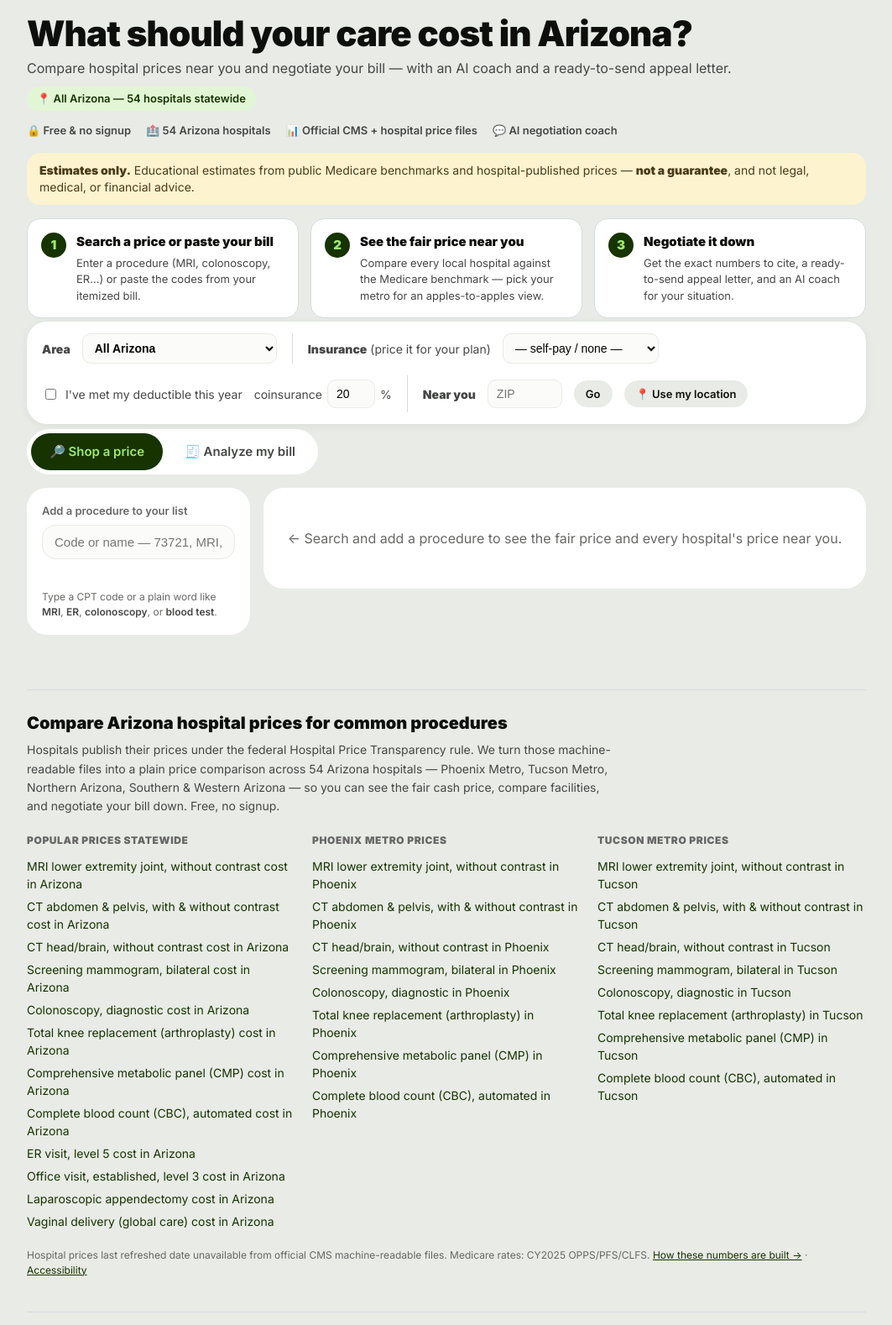
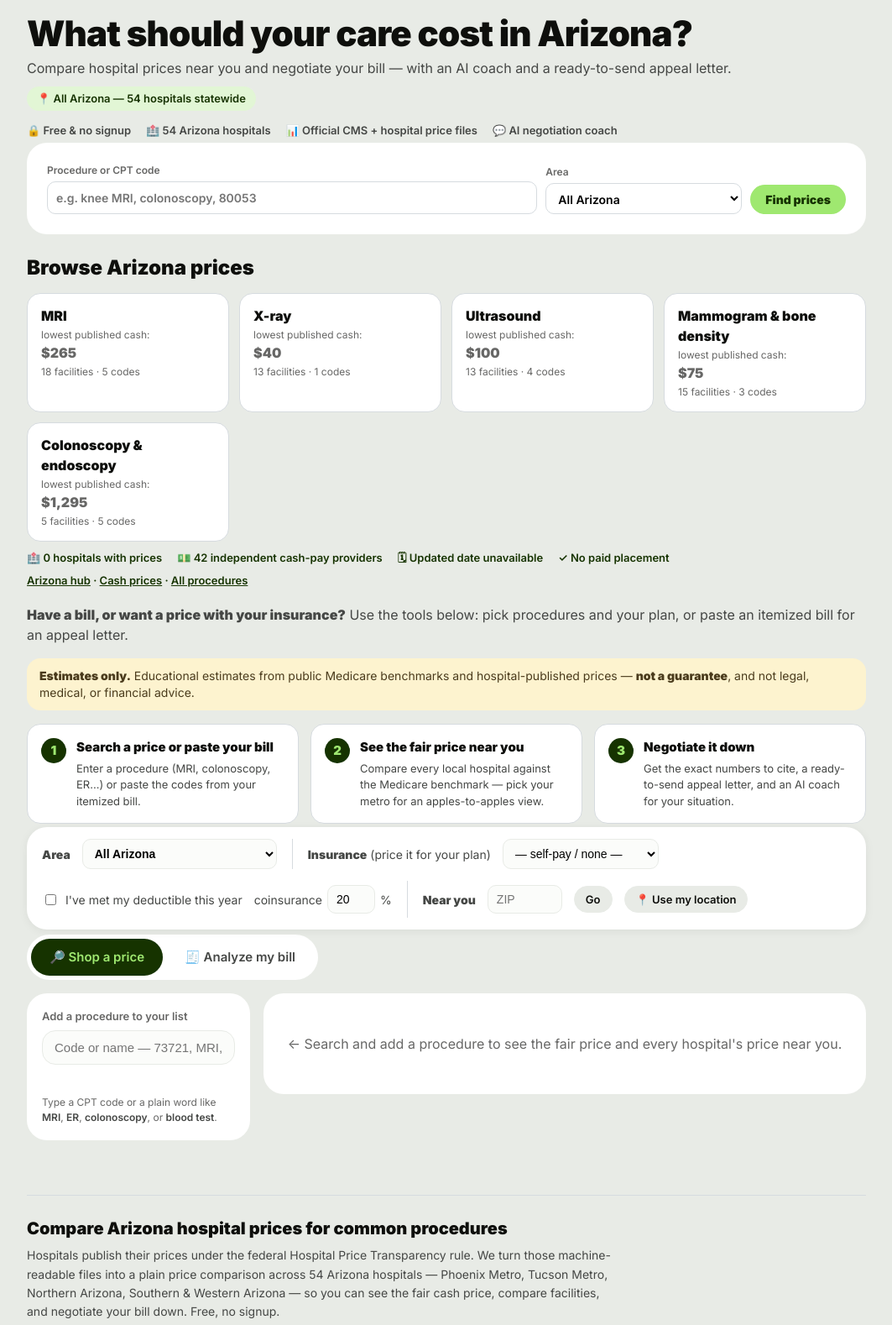
Before and after one commit to XanderHalloran/HealthcarePricingLookup, a FastAPI app: page / in a window 1280 px wide. Shown: the part 126-1704 px from the top of the page at 84% size, without its empty margins (108-1171 px from the left). Run offline with FastAPI, Linux system fonts and the light colour scheme; some libraries are stand-ins or nearby versions.

Commit message:
price guide: home category tiles, category hubs, richer procedure pages, page cache + warm-up + gzip, sitemap
- home (consumer): search box with area, a tile per care category (typical hospital price,
  lowest published cash, facility count) and a trust strip above the bill tools, which stay
- category hubs /arizona/{cat} and /arizona/{metro}/{cat} (mri, ct, x-ray, ultrasound,
  mammography, gi-endoscopy, labs, er, office-visits, surgery, heart, therapy, maternity):
  every code with typical, middle 50% + n, state typical, lowest cash, Medicare; lowest
  published prices for anchor codes; independent cash listings; /phoenix/mri 301s here.
  Category slugs never equal procedure slugs (mammogram/colonoscopy stay procedure pages)
- procedure pages: Typical / Middle 50% / state typical / Medicare / Ask tiles with one-line
  definitions, cash vs negotiated explained, insurer medians with hospital counts, link up
  to the category and related codes; 'fair self-pay price' copy now says typical (rule named)
- speed: rendered-page cache keyed on path+query, invalidated by the weekly swap (RATES_DIR
  mtime) or PAGE_CACHE_TTL (default 3600 s; forms/search/geo never cached); background
  warm-up of coverage + AZ catalogs; GZip; sitemap adds hubs, categories, profiles
- /search?area= sends codes to the metro page

```diff
--- a/src/app.py
+++ b/src/app.py
@@ -344,8 +344,13 @@ def _analyze(codes, state, payer=None, metro=None, lat=None, lon=None):
 @app.get("/", response_class=HTMLResponse)
 def index(request: Request, state: str = "", metro: str = ""):
     """Home. `?state=CA` (or `?metro=denver`) pre-selects a market; unknown -> default."""
-    return templates.TemplateResponse(request, "index.html",
-                                      dict(_ctx(None, "", state, "shop", metro=metro), nav="home"))
+    ctx = dict(_ctx(None, "", state, "shop", metro=metro), nav="home")
+    if CONSUMER:
+        st = ctx["state"]
+        ctx["guide"] = {"tiles": _tiles(st), "state_slug": MARKETS[st]["slug"],
+                        "n_priced": next((x["n"] for x in _cov()["states"] if x["code"] == st), 0),
+                        "n_cash": len([p for p in _cash_providers(st) if p["n_priced"]])}
+    return templates.TemplateResponse(request, "index.html", ctx)
 
 
 @app.get("/card", response_class=HTMLResponse)
@@ -456,7 +461,9 @@ def _procedure_page(request, code, metro="", state=DEFAULT_STATE):
             {"@type": "Question", "name": f["q"],
              "acceptedAnswer": {"@type": "Answer", "text": f["a"]}} for f in faqs]},
     ]}
+    detail = _procedure_detail(code, state, metro, d) if CONSUMER else None
     return templates.TemplateResponse(request, "procedure.html", {
+        "detail": detail,
         "r": r, "city": city, "metro": metro, "desc": desc, "phrase": phrase, "base": BASE_URL, "brand": BRAND,
         "n_hosp": MARKETS[state].get("n", 0), "nav": "compare", "own_ids": OWN_IDS,
         "canonical": canonical, "faqs": faqs, "ld": ld, "data_refreshed": _vintage(), "counts": counts,
@@ -465,6 +472,35 @@ def _procedure_page(request, code, metro="", state=DEFAULT_STATE):
         "title": f"How much does {phrase} (CPT {code}) cost in {city}? | {BRAND['short']}",
         "meta_desc": meta, "siblings": siblings, "related": related,
     })
+
+
+def _procedure_detail(code, state, metro, d):
+    """Comparison context for a consumer procedure page: metro vs state typical with n,
+    insurer medians with hospital counts, and the category it belongs to."""
+    import hubs
+    out = {"state_name": MARKETS[state]["name"], "state_typical": None, "state_n": 0, "payers": [],
+           "cat": None, "cat_url": "", "related": []}
+    if metro:
+        srows = [r for r in _analyze(code, state, None, None) if r["resolved"]]
+        if srows:
+            out["state_typical"] = srows[0]["result"].get("neg_median")
+            out["state_n"] = srows[0]["result"].get("n_hospitals") or 0
+    try:
+        pm = payer_matrix(_con(), RATES_DIR, PAYER_DIR, code, state, STATE["hospital_names"],
+                          STATE["metros"]["ids"].get(metro) if metro else None, PAYER_LIST)
+        out["payers"] = sorted(({"payer": p, "median": pm["stats"][p]["median"], "n": pm["stats"][p]["n"]}
+                                for p in pm["payers"] if p in pm["stats"]), key=lambda x: x["median"])
+    except Exception:             # payer data is optional context; never fail the page on it
+        out["payers"] = []
+    cat = hubs.category_of(code)
+    if cat:
+        c = hubs.CAT_BY_SLUG[cat]
+        base = f"/{MARKETS[state]['slug']}" + (f"/{metro}" if metro else "")
+        out.update(cat=c[1], cat_url=f"{base}/{cat}")
+        proc_base = f"/{metro}/procedure/" if metro else f"{_state_path(state)}/procedure/"
+        out["related"] = [{"desc": _by_code[k]["desc"], "code": k, "url": f"{proc_base}{k}"}
+                          for k in c[4] if k != code and k in _by_code]
+    return out
 
 
 def _procedure_crumbs(state, metro, code, city, path):
@@ -525,8 +561,9 @@ def _build_faqs(desc, code, city, d, counts=None):
     faqs = []
     if med is not None:
         faqs.append({"q": f"How much does {desc} cost in {city}?",
-                     "a": (f"A fair self-pay price for {desc} (CPT {code}) in {city} is around "
-                           f"{m(med)}. The middle half of the {counts['in_range']} hospital prices "
+                     "a": (f"The typical hospital price for {desc} (CPT {code}) in {city} is about "
+                           f"{m(med)} (each hospital's published cash price where it has one, otherwise "
+                           f"its negotiated insurer median). The middle half of the {counts['in_range']} hospital prices "
                            f"runs from {m(low)} to {m(high)}; the comparison table lists "
                            f"{counts['phrase']}. These are estimates from published prices, "
                            f"not a guarantee.")})
@@ -585,10 +622,13 @@ def procedure_slug(request: Request, state_slug: str, metro: str, proc_slug: str
     """Readable SEO page for a top procedure: /arizona/phoenix/mri-brain.
     Registered AFTER /{area}/procedure/{code} so that pattern keeps winning."""
     state = MARKET_BY_SLUG.get(state_slug)
-    if not state or STATE["metros"]["state_of"].get(metro) != state or proc_slug not in SLUG_TO_CODE:
+    is_cat = CONSUMER and proc_slug in hubs.CAT_BY_SLUG
+    if not state or STATE["metros"]["state_of"].get(metro) != state or not (proc_slug in SLUG_TO_CODE or is_cat):
         return HTMLResponse("Unknown page.", status_code=404)
     if state != _market(state):
         return _coming_soon(state)
+    if proc_slug not in SLUG_TO_CODE:                     # /arizona/phoenix/mri: a category hub
+        return _category_hub(request, state, metro, proc_slug)
     return _procedure_page(request, SLUG_TO_CODE[proc_slug], metro)
 
 
@@ -1201,6 +1241,21 @@ def sitemap():
         if m["state"] in live:
             for s in TOP_PROCS:
                 urls.append(f"{BASE_URL}/{MARKETS[m['state']]['slug']}/{m['key']}/{s['slug']}")
+    if CONSUMER:
+        urls += [f"{BASE_URL}{p}" for p in ("/procedures", "/cash", "/data-coverage", "/trust", "/corrections",
+                                            "/faq", "/about", "/privacy")]
+        for st in live:
+            sl = MARKETS[st]["slug"]
+            urls += [f"{BASE_URL}/{sl}", f"{BASE_URL}/{sl}/hospitals"]
+            urls += [f"{BASE_URL}/{sl}/{c[0]}" for c in hubs.CATEGORIES]
+            for m in STATE["metros"]["list"]:
+                if m["state"] == st:
+                    urls.append(f"{BASE_URL}/{sl}/{m['key']}")
+                    if m["promote"]:
+                        urls += [f"{BASE_URL}/{sl}/{m['key']}/{c[0]}" for c in hubs.CATEGORIES]
+            urls += [f"{BASE_URL}{_hosp_url(h['id'])}" for h in _state_hospitals(st) if h["codes"] and h["url"]]
+        urls += [f"{BASE_URL}{_cash_url(p)}" for p in CASH["providers"]]
+        urls += [f"{BASE_URL}{_freestanding_url(e['name'])}" for e in FREESTANDING_SLUG.values() if e["state"] in live]
     body = ('<?xml version="1.0" encoding="UTF-8"?>'
             '<urlset xmlns="http://www.sitemaps.org/schemas/sitemap/0.9">'
             + "".join(f"<url><loc>{u}</loc></url>" for u in urls) + "</urlset>")
@@ -1518,12 +1573,13 @@ def procedures(request: Request):
 
 
 @app.get("/search", response_class=HTMLResponse)
-def search(request: Request, q: str = ""):
+def search(request: Request, q: str = "", area: str = ""):
     _consumer_only()
     qs = (q or "").strip()
     code = qs.upper()
+    area = area if area in STATE["metros"]["ids"] else ""
     if code in _by_code:
-        return RedirectResponse(f"/procedure/{code}", status_code=302)
+        return RedirectResponse(f"/{area}/procedure/{code}" if area else f"/procedure/{code}", status_code=302)
     words = [w for w in qs.lower().replace(",", " ").split() if w]
     hits = []
     if words:
@@ -1535,7 +1591,8 @@ def search(request: Request, q: str = ""):
                 hits.append(s)
     return _page(request, "search.html", f"Search: {qs} | {BRAND['short']}" if qs else f"Search | {BRAND['short']}",
                  "Search procedures by name or CPT code.", "/search", nav="procedures", noindex=True,
-                 crumbs=[_home_crumb(), {"name": "Search"}], hits=hits, search_q=qs)
+                 crumbs=[_home_crumb(), {"name": "Search"}], hits=hits, search_q=qs,
+                 hit_base=f"/{area}/procedure/" if area else "/procedure/")
 
 
 @app.get("/hospitals")
@@ -1575,8 +1632,34 @@ def _metro_hub(request, st, mk):
 
 
 def _hub_extra(st, mk):
-    """Cash-pay listings (and, below, category tiles) for a state or metro hub."""
-    return {"tiles": [], "cash_providers": _cash_providers(st, mk)}
+    """Category tiles + cash-pay listings for a state or metro hub."""
+    return {"tiles": _tiles(st, mk), "cash_providers": _cash_providers(st, mk)}
+
+
+def _cash_in_cat(st, mk, cat):
+    groups = set(hubs.CASH_GROUPS.get(cat, []))
+    return cashpay.rank([r for r in CASH["rows"] if r["group"] in groups and r["price"] is not None
+                         and r["provider"]["state"] == st and (mk is None or r["provider"]["metro"] in (mk, None))])
+
+
+def _tiles(st, mk=None):
+    """One tile per care category: typical hospital price for its anchor code, facility count,
+    and the lowest published cash price in the category (hospital or independent)."""
+    cat = _catalog(st, mk)
+    base = f"/{MARKETS[st]['slug']}" + (f"/{mk}" if mk else "")
+    out = []
+    for slug, label, blurb, rep, codes in hubs.CATEGORIES:
+        d = cat.get(rep)
+        if not d:
+            continue
+        sm = hubs.summarize(d)
+        cash = _cash_in_cat(st, mk, slug)
+        lows = [x for x in (sm["cash_low"], cash[0]["price"] if cash else None) if x is not None]
+        out.append({"slug": slug, "label": label, "blurb": blurb, "code": rep, "desc": _by_code[rep]["desc"],
+                    "typical": sm["median"], "n_fac": sm["n_fac"] + len({r["provider"]["slug"] for r in cash}),
+                    "cash_low": min(lows) if lows else None, "url": f"{base}/{slug}",
+                    "n_codes": sum(1 for c in codes if c in cat)})
+    return out
 
 
 def _hospital_index(request, st):
@@ -1833,6 +1916,70 @@ async def newsletter(request: Request):
                  noindex=True, ok=True, email=email, back=back)
 
 
+# ---------- Speed: rendered-page cache, warm-up, gzip ----------
+# Procedure, hub and methodology pages were taking 5-30 s on the 3.8 GB VPS (one 504). The
+# data only changes at the weekly swap, so a rendered page is reusable until RATES_DIR's
+# mtime changes (the swap) or PAGE_CACHE_TTL passes. Forms, search and geo lookups are never cached.
+import time as _time  # noqa: E402
+from collections import OrderedDict  # noqa: E402
+from fastapi.middleware.gzip import GZipMiddleware  # noqa: E402
+
+_UNDER_TEST = "pytest" in sys.modules
+PAGE_CACHE_TTL = int(os.environ.get("PAGE_CACHE_TTL", "0" if _UNDER_TEST else "3600"))
+PAGE_CACHE_MAX = int(os.environ.get("PAGE_CACHE_MAX", "3000"))
+_NO_CACHE = {"/corrections", "/search", "/newsletter", "/geo", "/map", "/refer", "/eob", "/ask", "/email", "/letter"}
+_PAGE_CACHE: "OrderedDict[tuple, tuple]" = OrderedDict()
+
+
+def _cache_stamp():
+    """Key for the page cache and the result/catalog memos: the dataset swap (top dir mtime)
+    plus the rate-table generation, so cached pages drop when the tables are rebuilt. Not
+    named _data_stamp: that is the table loader's own (fuller) change detector."""
+    return (os.path.getmtime(RATES_DIR) if os.path.isdir(RATES_DIR) else 0, _TBL["gen"])
+
+
+@app.middleware("http")
+async def page_cache(request: Request, call_next):
+    path = request.url.path
+    if (request.method != "GET" or PAGE_CACHE_TTL <= 0 or path in _NO_CACHE
+            or path.startswith("/static") or request.headers.get("authorization")):
+        return await call_next(request)
+    key, now, stamp = (path, request.url.query), _time.time(), _cache_stamp()
+    hit = _PAGE_CACHE.get(key)
+    if hit and hit[0] == stamp and now - hit[1] < PAGE_CACHE_TTL:
+        _PAGE_CACHE.move_to_end(key)
+        return Response(hit[2], media_type="text/html; charset=utf-8", headers={"X-Page-Cache": "HIT"})
+    resp = await call_next(request)
+    if resp.status_code != 200 or not resp.headers.get("content-type", "").startswith("text/html"):
+        return resp
+    body = b"".join([chunk async for chunk in resp.body_iterator])
+    _PAGE_CACHE[key] = (stamp, now, body)
+    while len(_PAGE_CACHE) > PAGE_CACHE_MAX:
+        _PAGE_CACHE.popitem(last=False)
+    return Response(body, media_type="text/html; charset=utf-8", headers={"X-Page-Cache": "MISS"})
+
+
+app.add_middleware(GZipMiddleware, minimum_size=1000)
+
+
+def _warm():
+    """Precompute what the guide pages read (coverage, per-hospital counts, the default
+    state's catalog and its promoted metros) right after start-up, off the request path."""
+    try:
+        _cov()
+        _hosp_stats()
+        _catalog(DEFAULT_STATE)
+        for m in STATE["metros"]["list"]:
+            if m["state"] == DEFAULT_STATE and m["promote"]:
+                _catalog(DEFAULT_STATE, m["key"])
+    except Exception as ex:   # warm-up is an optimization; the pages compute lazily anyway
+        print(f"warm-up skipped: {type(ex).__name__}: {ex}", file=sys.stderr)
+
+
+if CONSUMER and os.environ.get("WARM_CATALOG", "0" if _UNDER_TEST else "1") == "1":
+    threading.Thread(target=_warm, name="warm-catalog", daemon=True).start()
+
+
 # ---- catch-all hub routes: keep these LAST so every fixed path above wins ----
 @app.get("/{slug}", response_class=HTMLResponse)
 def one_segment(request: Request, slug: str):
@@ -1869,5 +2016,40 @@ def two_segments(request: Request, a: str, b: str):
 
 
 def _category_hub(request, st, mk, cat):
-    """Placeholder until the category hubs land: send visitors to the procedure catalog."""
-    raise HTTPException(status_code=404)
+    """/arizona/mri or /arizona/phoenix/mri: every tracked code in the family with typical,
+    middle-50% range and n (same numbers as the CPT pages), the lowest published prices for
+    the anchor codes, and independent cash listings for the category."""
+    slug, label, blurb, rep, codes = hubs.CAT_BY_SLUG[cat]
+    catalog, state_cat = _catalog(st, mk), (_catalog(st) if mk else None)
+    m = next((x for x in STATE["metros"]["list"] if x["key"] == mk), None) if mk else None
+    place = m["label"] if m else MARKETS[st]["name"]
+    city = m["city"].split(",")[0] if m else MARKETS[st]["name"]
+    proc_base = f"/{mk}/procedure/" if mk else f"{_state_path(st)}/procedure/"
+    rows = []
+    for c in codes:
+        d = catalog.get(c)
+        if not d:
+            continue
+        sm = hubs.summarize(d)
+        url = (f"/{MARKETS[st]['slug']}/{mk}/{CODE_TO_SLUG[c]}" if mk and c in CODE_TO_SLUG else f"{proc_base}{c}")
+        rows.append({"svc": _by_code[c], "code": c, "sm": sm, "url": url,
+                     "state_typical": hubs.summarize(state_cat[c])["median"] if state_cat and c in state_cat else None})
+    if not rows:
+        raise HTTPException(status_code=404)
+    lowest = [r for r in rows if r["sm"]["lowest"]][:3]
+    cash = _cash_in_cat(st, mk, cat)
+    base = f"/{MARKETS[st]['slug']}" + (f"/{mk}" if mk else "")
+    crumbs = [_home_crumb(), _state_crumb(st)]
+    if m:
+        crumbs.append({"name": m["label"], "url": f"/{MARKETS[st]['slug']}/{mk}"})
+    crumbs.append({"name": label})
+    others = [{"label": c[1], "url": f"{base}/{c[0]}"} for c in hubs.CATEGORIES if c[0] != cat]
+    areas = ([{"label": f"All {MARKETS[st]['name']}", "url": f"/{MARKETS[st]['slug']}/{cat}"}] if mk else []) + \
+        [{"label": x["label"], "url": f"/{MARKETS[st]['slug']}/{x['key']}/{cat}"}
+         for x in STATE["metros"]["list"] if x["state"] == st and x["key"] != mk]
+    return _page(request, "category.html", f"{label} cost in {city}: hospital and cash prices | {BRAND['short']}",
+                 f"{label} prices in {place}: {len(rows)} procedure codes with typical price, range and facility "
+                 f"count, plus the lowest published cash prices. No paid placement.",
+                 f"{base}/{cat}", nav="category", crumbs=crumbs, label=label, blurb=blurb, place=place,
+                 city=city, rows=rows, lowest=lowest, cash=cash[:12], n_cash=len(cash), metro=mk, st=st,
+                 cash_groups=hubs.CASH_GROUPS.get(cat, []), others=others, areas=areas)
--- /dev/null
+++ b/src/web/templates/_tile.html
@@ -0,0 +1,4 @@
+<a class="tile" href="{{ t.url }}"><b>{{ t.label }}</b>
+  {% if t.typical is not none %}<div class="amt">${{ '{:,.0f}'.format(t.typical) }}</div><small>typical hospital price, {{ t.desc }}</small>{% endif %}
+  {% if t.cash_low is not none %}<small>lowest published cash: <b>${{ '{:,.0f}'.format(t.cash_low) }}</b></small>{% endif %}
+  <small>{{ t.n_fac }} facilities · {{ t.n_codes }} codes</small></a>
--- a/src/web/templates/index.html
+++ b/src/web/templates/index.html
@@ -97,6 +97,20 @@
     </div>
     {% endif %}
   </div>
+  {% if brand.profile != 'ortho' and not rows and guide %}
+  <section class="guide" aria-labelledby="guide-h">
+    <form class="card filters" action="/search" method="get" role="search" style="margin-top:4px">
+      <label style="flex:1 1 260px">Procedure or CPT code<input name="q" type="search" placeholder="e.g. knee MRI, colonoscopy, 80053" required></label>
+      <label>Area<select name="area"><option value="">All {{ state_name }}</option>{% for m in metro_list %}<option value="{{ m.key }}">{{ m.label }}</option>{% endfor %}</select></label>
+      <button class="btn" type="submit">Find prices</button>
+    </form>
+    <h2 id="guide-h" style="margin:22px 0 0">Browse {{ state_name }} prices</h2>
+    <div class="tiles">{% for t in guide.tiles %}{% include "_tile.html" %}{% endfor %}</div>
+    <div class="tstrip"><span>🏥 {{ guide.n_priced }} hospitals with prices</span>{% if guide.n_cash %}<span>💵 {{ guide.n_cash }} independent cash-pay providers</span>{% endif %}<span>🗓 Updated {{ data_refreshed }}</span><span>✓ No paid placement</span>
+      <span><a href="/{{ guide.state_slug }}">{{ state_name }} hub</a> · <a href="/cash">Cash prices</a> · <a href="/procedures">All procedures</a></span></div>
+    <p style="margin:18px 0 0;color:var(--body)"><b>Have a bill, or want a price with your insurance?</b> Use the tools below: pick procedures and your plan, or paste an itemized bill for an appeal letter.</p>
+  </section>
+  {% endif %}
   {% if brand.profile == 'ortho' %}
   <div class="disclaimer"><strong>Benchmarking data.</strong> Facility-published rates from CMS machine-readable files and
     Medicare fee schedules; a payer figure is a facility's median across that insurer's plans, not a specific contract.
--- a/src/web/templates/search.html
+++ b/src/web/templates/search.html
@@ -3,7 +3,7 @@
 <div class="hero"><h1 id="content">{% if search_q %}Results for “{{ search_q }}”{% else %}Search procedures{% endif %}</h1></div>
 <div class="card">
 {% if hits %}
-  <div class="linkgrid">{% for s in hits %}<a class="pill" href="/procedure/{{ s.code }}">{{ s.desc }} <small>{{ s.code }}</small></a>{% endfor %}</div>
+  <div class="linkgrid">{% for s in hits %}<a class="pill" href="{{ hit_base }}{{ s.code }}">{{ s.desc }} <small>{{ s.code }}</small></a>{% endfor %}</div>
 {% elif search_q %}
   <p>No tracked procedure matches “{{ search_q }}”. Try a simpler word (MRI, colonoscopy, CBC) or a 5-digit CPT code, or <a href="/procedures">browse all procedures</a>.</p>
 {% else %}
```
Also changed, not shown: src/hubs.py (+8 -2 lines), src/web/templates/category.html (added, +43 -0 lines), src/web/templates/procedure.html (+22 -1 lines), tests/test_guide.py (+44 -0 lines).
